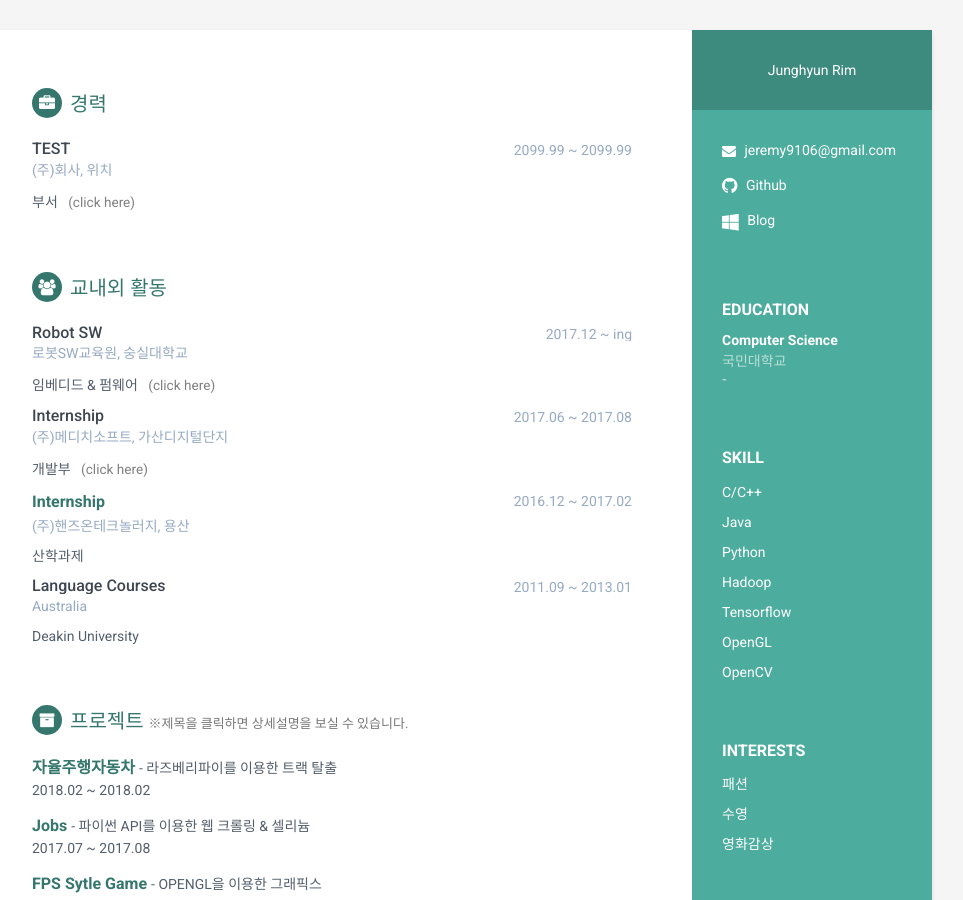
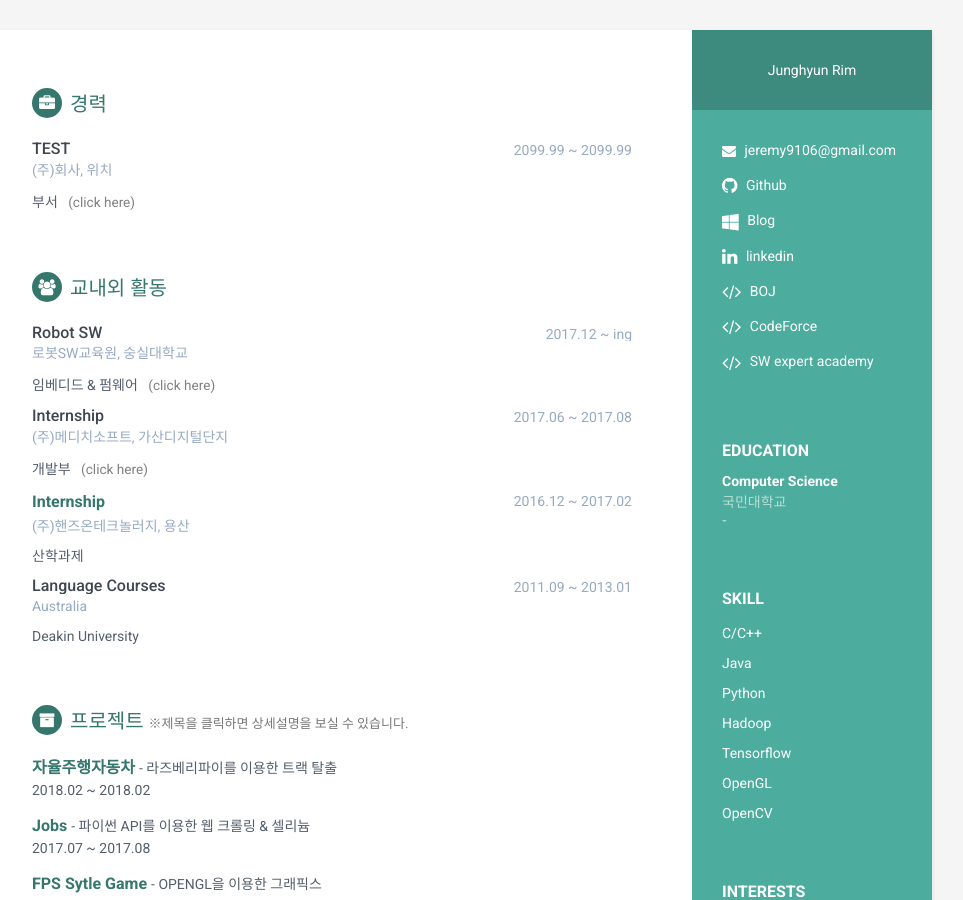
Before and after one commit to rim0621/rim0621.github.io, a Jekyll site: the page test.html, which Jekyll copies as it is, in a window 1280 px wide and 900 px high. Shown: the whole window, without its empty margins (188-1151 px from the left). Built offline with Jekyll 4.4.1, drawn with Linux system fonts in a browser that asks for light colours; nearby versions of some CDN libraries; comment, search, counter and statistics services are not loaded.

Commit message:
2018-04-23

```diff
--- a/index.html
+++ b/index.html
@@ -62,7 +62,7 @@
         <h2 class="container-block-title">Education</h2>
         <div class="item">
           <h4 class="degree">Computer Science</h4>
-          <h5 class="meta">국민대학교</h5>
+          <h5 class="meta">-</h5>
           <div class="time">-</div>
         </div>
       </div>
--- a/test.html
+++ b/test.html
@@ -60,7 +60,9 @@
   <div class="wrapper">
     <div class="sidebar-wrapper">
       <div class="profile-container">
-        <div class="LI-profile-badge"  data-version="v1" data-size="medium" data-locale="ko_KR" data-type="vertical" data-theme="dark" data-vanity="rim0621"><a class="LI-simple-link" href='https://kr.linkedin.com/in/rim0621?trk=profile-badge'>Junghyun Rim</a></div>
+        <script type="text/javascript" src="https://platform.linkedin.com/badges/js/profile.js" async defer></script>
+        <div class="LI-profile-badge"  data-version="v1" data-size="medium" data-locale="ko_KR" data-type="vertical" data-theme="light" data-vanity="junghyun-rim"><a class="LI-simple-link" href='https://kr.linkedin.com/in/junghyun-rim?trk=profile-badge'>Junghyun Rim</a></div>
+
       </div>
       <!--//profile-container-->
 
@@ -69,10 +71,10 @@
           <li class="email"><i class="fa fa-envelope"></i><a href="mailto:jeremy9106@gmail.com"> jeremy9106@gmail.com</a></li>
           <li class="github"><i class="fa fa-github"></i><a href="http://www.github.com/rim0621" target="_blank"> Github</a></li>
           <li class="share"><i class="fa fa-windows"></i><a href="http://rim0621.tistory.com"> Blog</a></li>
-        <!--  <li class="linkedin"><i class="fa fa-linkedin"></i><a href="http://"> linkedin</a></li>
+          <li class="linkedin"><i class="fa fa-linkedin"></i><a href="http://"> linkedin</a></li>
           <li class="code"><i class="fa fa-code"></i><a href="http://"> BOJ</a></li>
           <li class="code"><i class="fa fa-code"></i><a href="http://"> CodeForce</a></li>
-          <li class="code"><i class="fa fa-code"></i><a href=""> SW</a></li> -->
+          <li class="code"><i class="fa fa-code"></i><a href=""> SW expert academy</a></li>
 
         </ul>
       </div>
```
